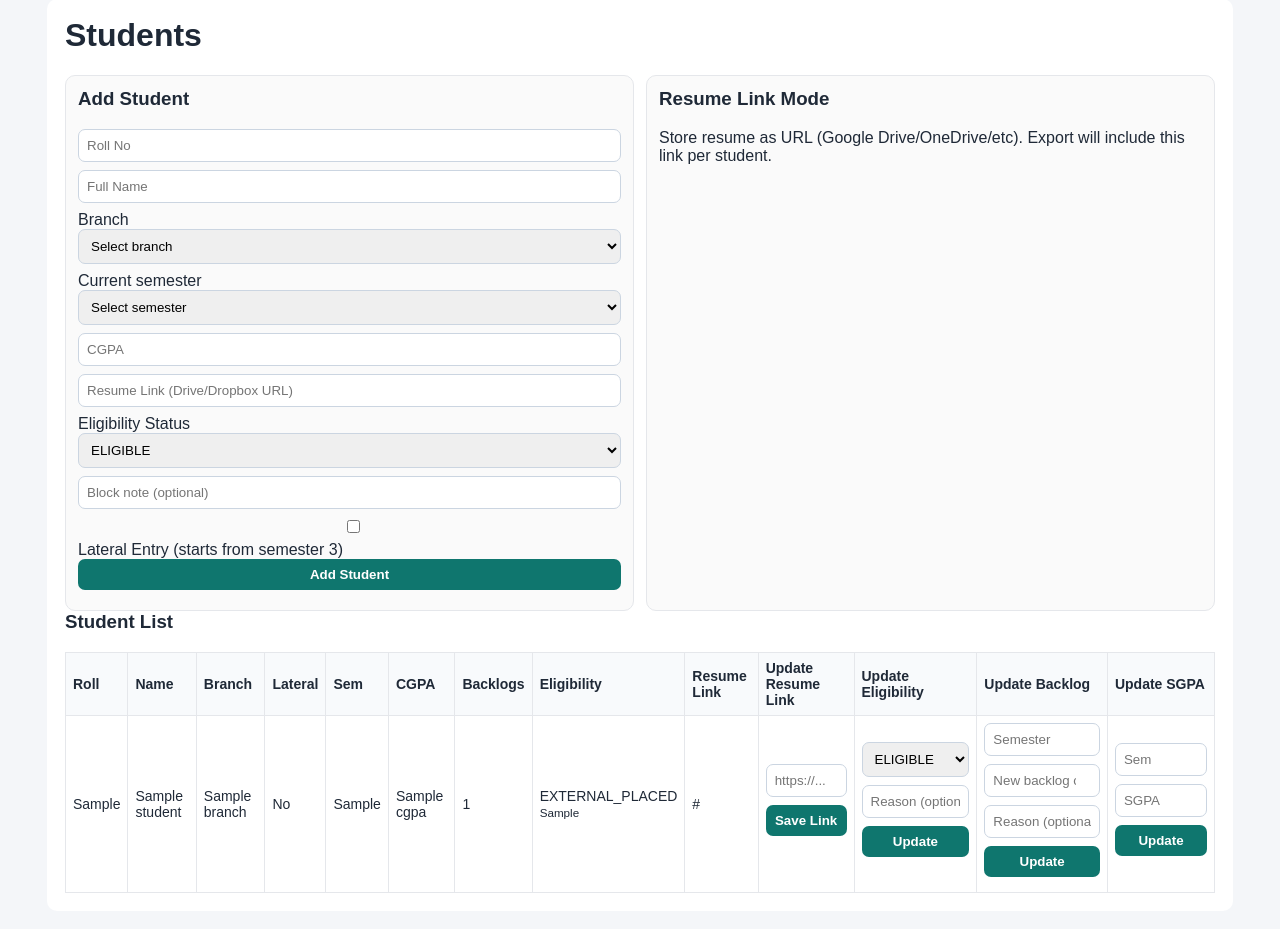
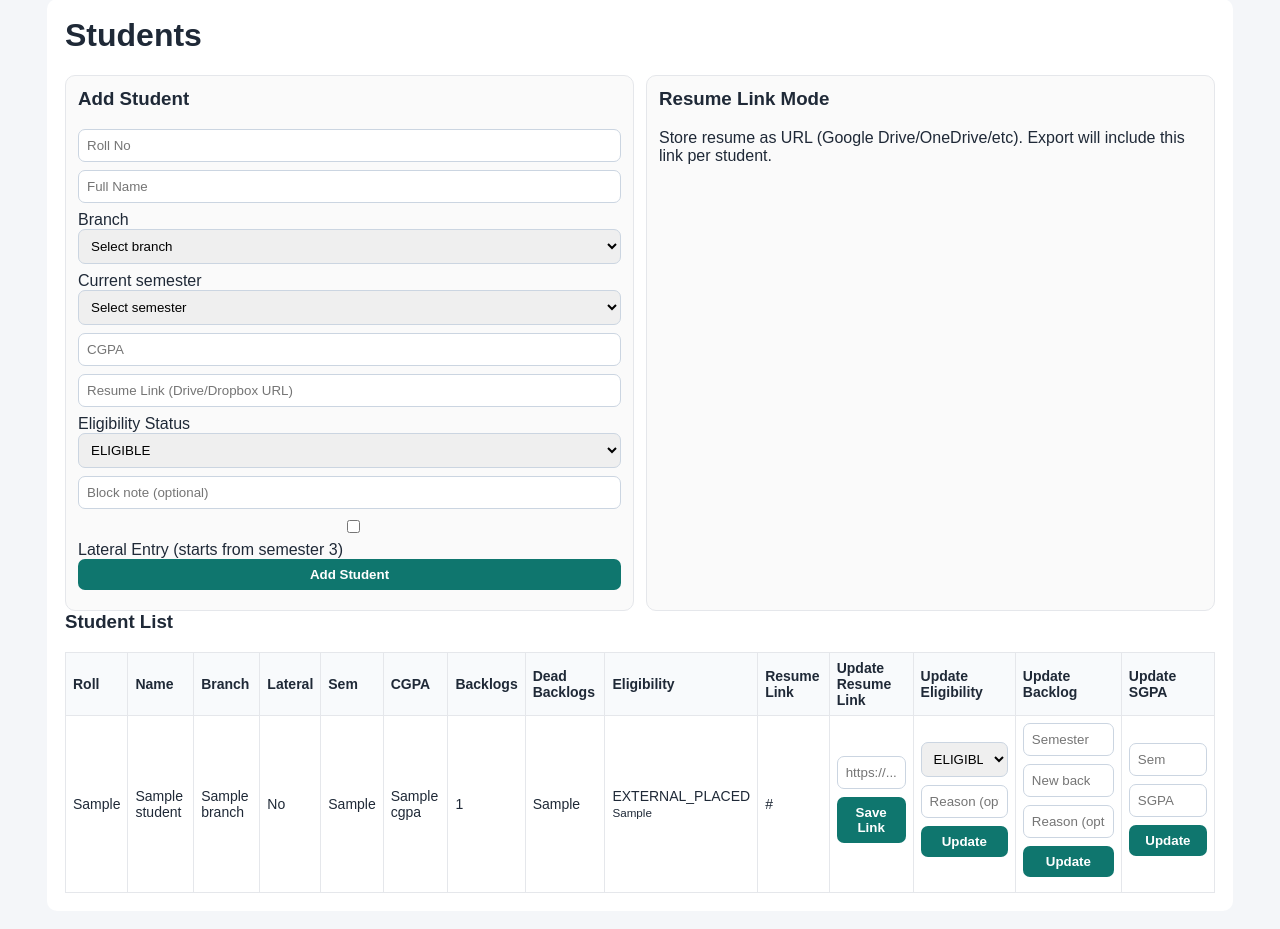
Before and after one commit to lavanayakhosla/TestPlacement, a Python web app: template templates/students.html in a window 1280 px wide. Shown: the part 61-990 px from the top of the page. Run offline with Jinja, Linux system fonts and the light colour scheme; the template is opened without the code that fills it: most values are stand-ins (such as "Sample title", 1, 10 or a date in 2020).

Commit message:
Update students.html

```diff
--- a/templates/students.html
+++ b/templates/students.html
@@ -49,6 +49,7 @@
       <th>Sem</th>
       <th>CGPA</th>
       <th>Backlogs</th>
+      <th>Dead Backlogs</th>
       <th>Eligibility</th>
       <th>Resume Link</th>
       <th>Update Resume Link</th>
@@ -67,6 +68,7 @@
       <td>{{ s.current_semester }}</td>
       <td>{{ s.cgpa }}</td>
       <td>{{ s.total_backlogs }}</td>
+      <td>{{ s.dead_backlogs }}</td>
       <td>{{ s.eligibility_status }}{% if s.block_reason %}<br><small>{{ s.block_reason }}</small>{% endif %}</td>
       <td>{{ s.resume_link or "Not set" }}</td>
       <td>
```
